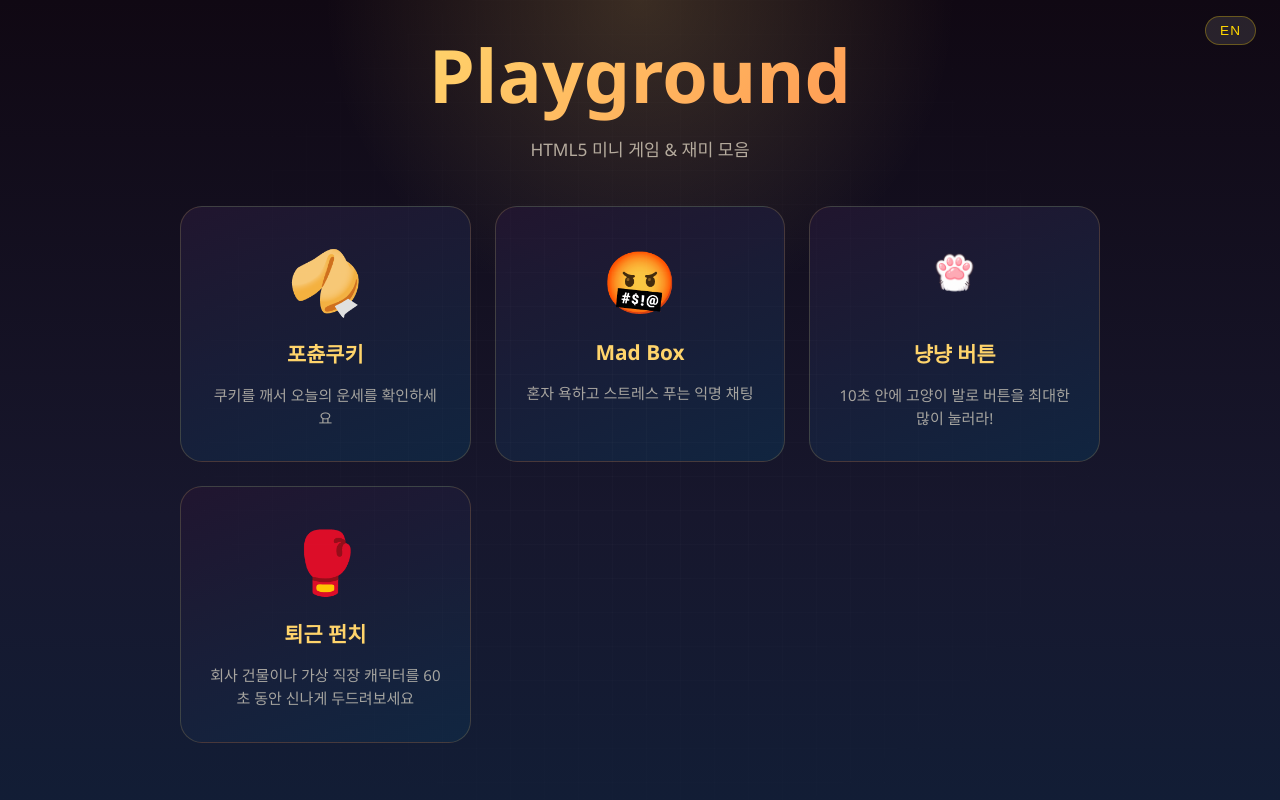
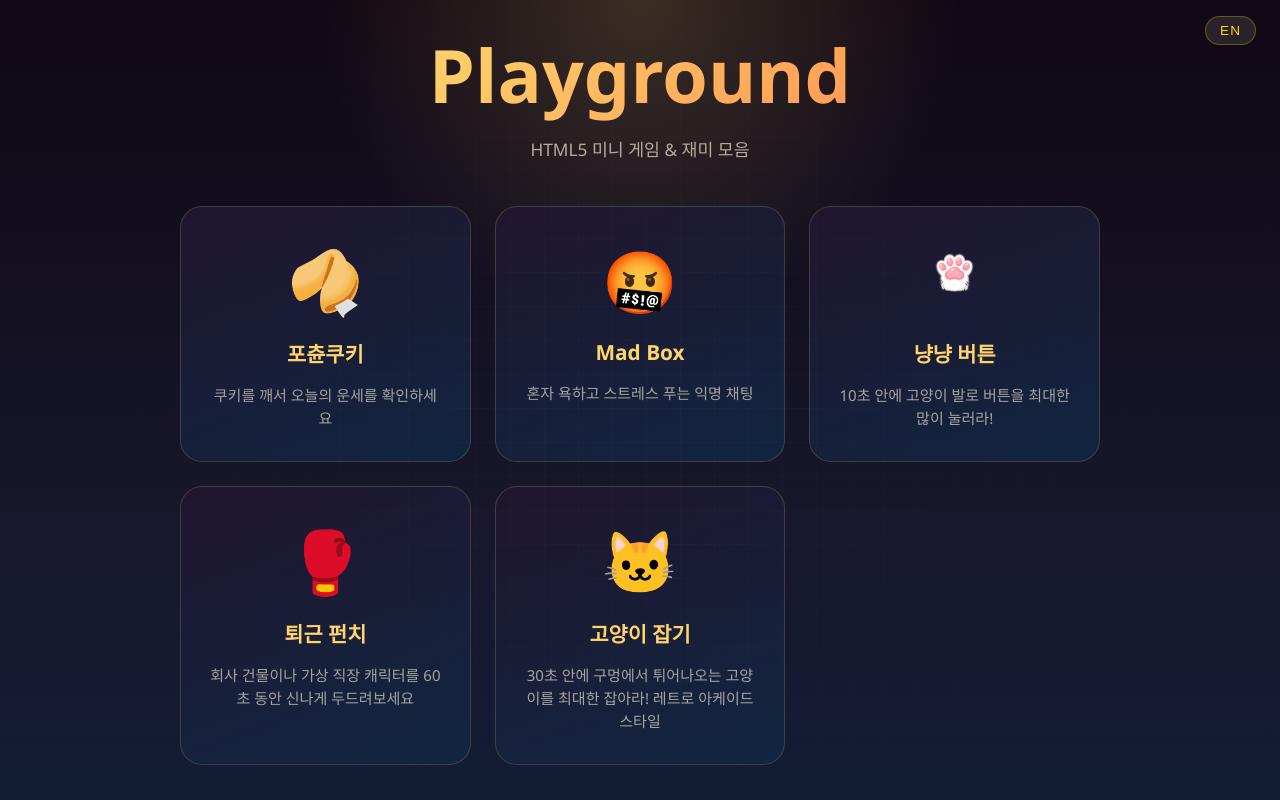
Before and after one commit to eottabom/playground, a plain HTML site: page index.html in a window 1280 px wide. Shown: the top 800 px of the page. Drawn offline with Linux system fonts and the light colour scheme.

Commit message:
fix typo

```diff
--- a/index.html
+++ b/index.html
@@ -188,6 +188,12 @@
       <div class="name" data-ko="퇴근 펀치" data-en="Punch Out">퇴근 펀치</div>
       <div class="desc" data-ko="회사 건물이나 가상 직장 캐릭터를 60초 동안 신나게 두드려보세요" data-en="Spend 60 seconds pounding a company tower or a fictional office character">회사 건물이나 가상 직장 캐릭터를 60초 동안 신나게 두드려보세요</div>
     </a>
+
+    <a href="cat-whack/" class="game-card">
+      <div class="icon">🐱</div>
+      <div class="name" data-ko="고양이 잡기" data-en="Cat Whack!">고양이 잡기</div>
+      <div class="desc" data-ko="30초 안에 구멍에서 튀어나오는 고양이를 최대한 잡아라! 레트로 아케이드 스타일" data-en="Catch as many cats popping out of holes as you can in 30 seconds!">30초 안에 구멍에서 튀어나오는 고양이를 최대한 잡아라! 레트로 아케이드 스타일</div>
+    </a>
   </div>
 
   <footer>
```
